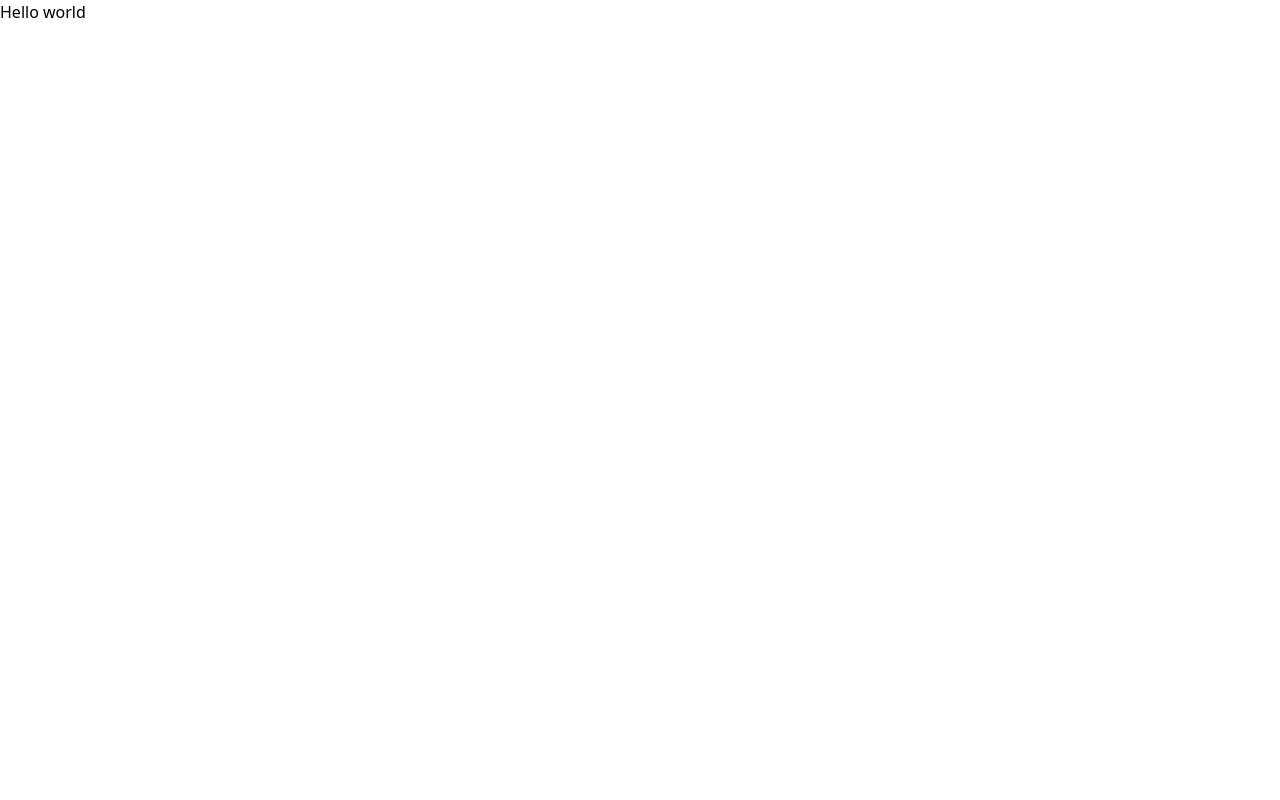
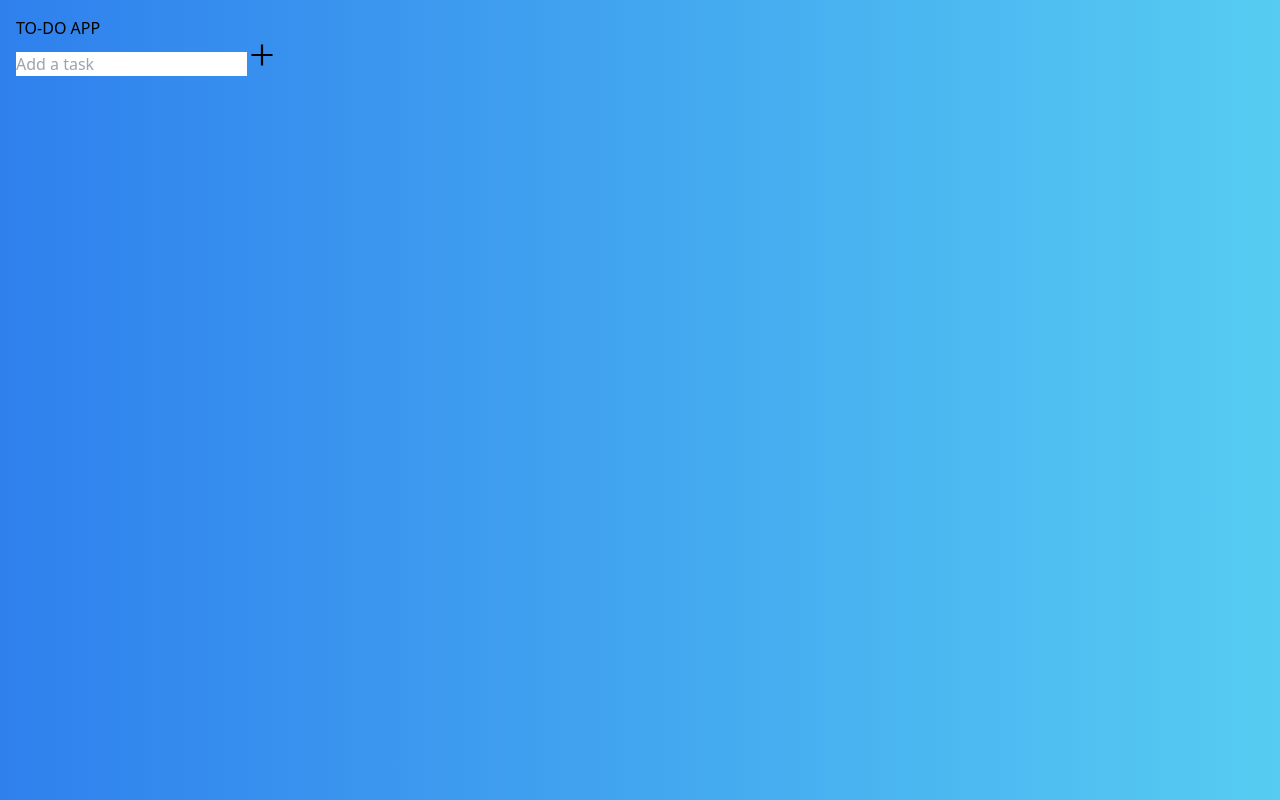
Before and after one commit to DeraniDU/to-do-react-app-firebase, a React (Create React App) app: page / in a window 1280 px wide. Built offline with nearby package versions, Linux system fonts and the light colour scheme.

Commit message:
Build Layout

```diff
--- a/package.json
+++ b/package.json
@@ -8,6 +8,7 @@
     "@testing-library/user-event": "^13.2.1",
     "react": "^18.3.1",
     "react-dom": "^18.3.1",
+    "react-icons": "^5.3.0",
     "react-scripts": "5.0.1",
     "web-vitals": "^2.1.0"
   },
--- a/src/App.js
+++ b/src/App.js
@@ -1,9 +1,26 @@
 import React from 'react';
+import { AiOutlinePlus } from 'react-icons/ai';
+
+const style = {
+  bg: 'h-screen w-screen p-4 bg-gradient-to-r from-[#2F80ED] to-[#56CCF2]'
+}
+
 
 function App() {
   return (
-    <div>
-      <h1> Hello world</h1>
+    <div className={style.bg}>
+      <div className={style.container}>
+        <h3 className={style.heading}>TO-DO APP</h3>
+        <form className={style.form}>
+          <input type="text" className={style.input} placeholder="Add a task" />
+          <button className={style.button}><AiOutlinePlus size={30}/> </button>
+        </form>
+        <ul>
+
+
+        </ul>
+
+      </div>
 
     </div>
   );
```
Also changed, not shown: 1 other file (tests, documents, lock files or other folders).
